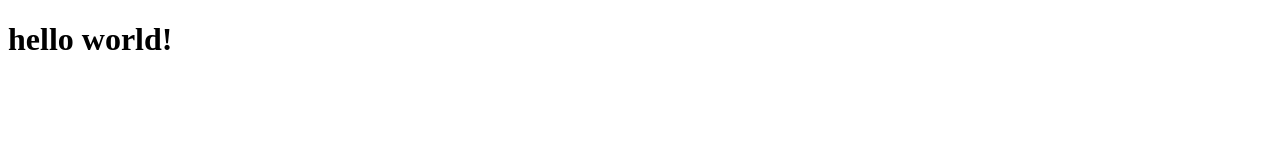
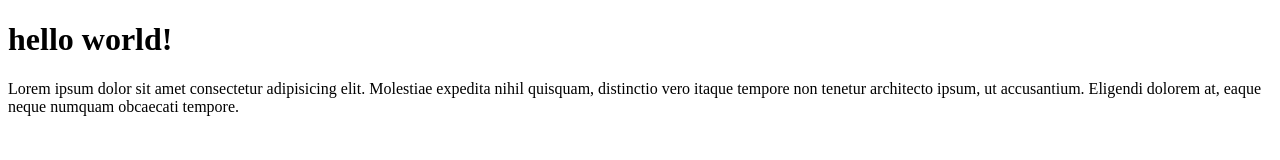
Before and after one commit to nikki9191/second, a plain HTML site: page index.html in a window 1280 px wide. Drawn offline with Linux system fonts and the light colour scheme.

Commit message:
modify file

```diff
--- a/index.html
+++ b/index.html
@@ -7,6 +7,7 @@
 </head>
 <body>
     <h1>hello world!</h1>
+    <p>Lorem ipsum dolor sit amet consectetur adipisicing elit. Molestiae expedita nihil quisquam, distinctio vero itaque tempore non tenetur architecto ipsum, ut accusantium. Eligendi dolorem at, eaque neque numquam obcaecati tempore.</p>
 
 </body>
 </html>
```
